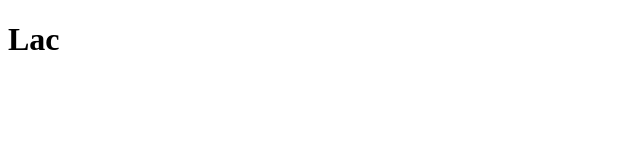
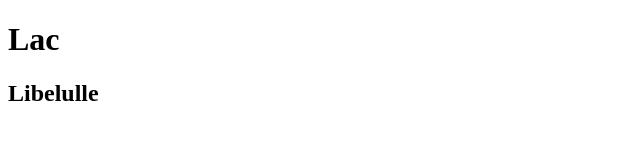
Before and after one commit to Xylomir/sharezza, a plain HTML site: page index.html in a window 1280 px wide. Shown: the whole page, without its empty margins (0-640 px from the left). Drawn offline with Linux system fonts and the light colour scheme.

Commit message:
Update index.html
h2 libelulle add

```diff
--- a/index.html
+++ b/index.html
@@ -6,5 +6,6 @@
   </head>
   <body>
     <h1>Lac</h1>
+    <h2>Libelulle</h2>
    </body>
 </html>
```
